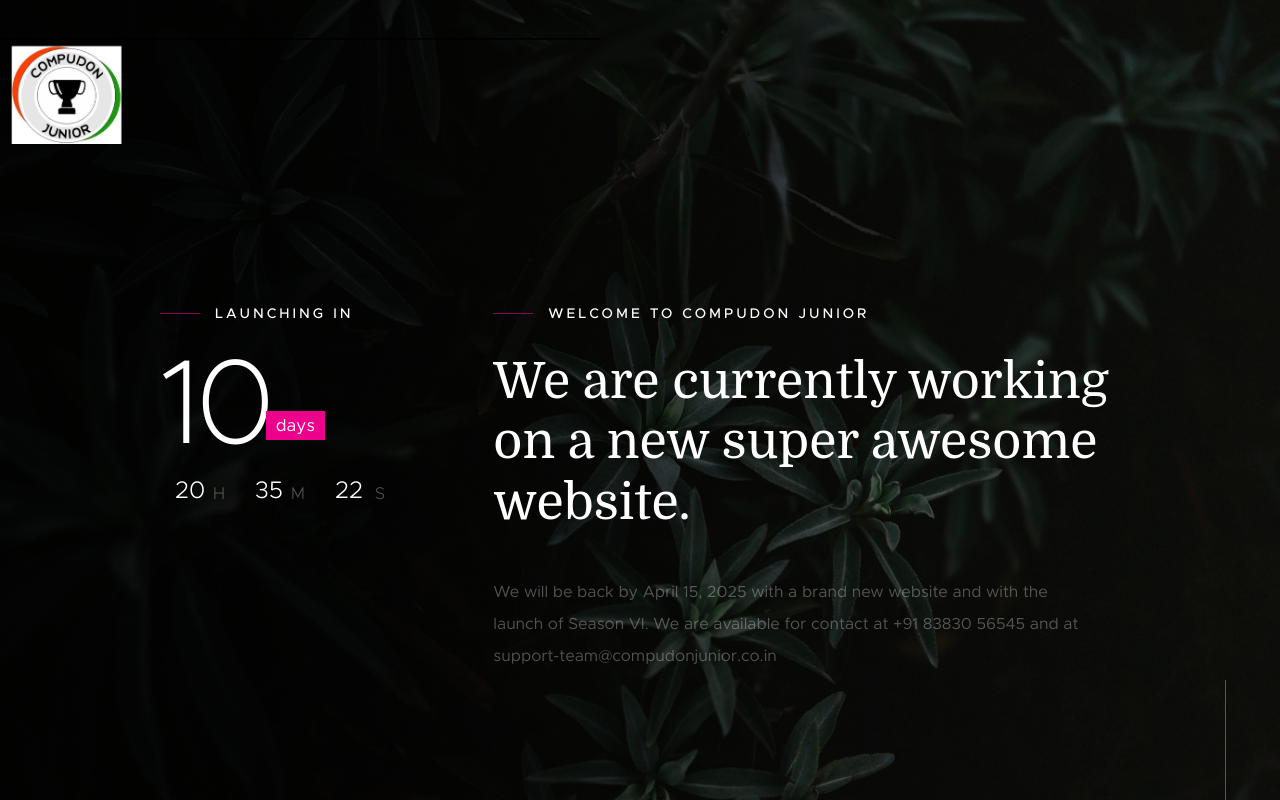
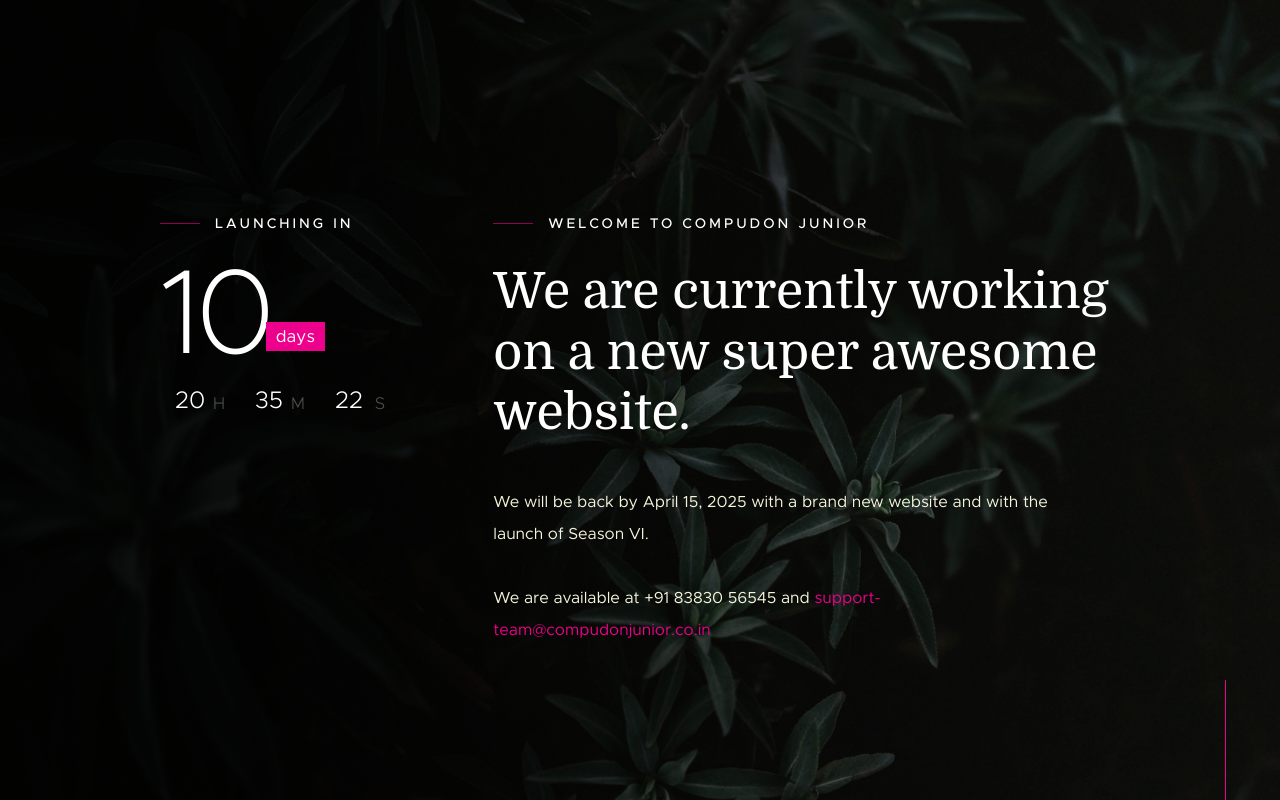
Before and after one commit to CES-Official/CJ-Website, a plain HTML site: page index.html in a window 1280 px wide. Drawn offline with Linux system fonts and the light colour scheme.

Commit message:
email as a link

```diff
--- a/index.html
+++ b/index.html
@@ -42,9 +42,9 @@
         <div class="home-content">
 
           <!--  <div class="home-logo"> -->
-           <a href="index-static-CJ.html">
+       <!--    <a href="index-static-CJ.html">
                     <img src="images/CJ logo.png" width="600" alt="Homepage">
-                </a>
+                </a>  -->
            <!-- </div> -->
 
             <div class="row home-content__main">
@@ -57,8 +57,9 @@
                     on a new super awesome <br> website.
                     </h1>
 
-                    <p color="white">
-                    We will be back by April 15, 2025 with a brand new website and with the launch of Season VI. We are available for contact at +91 83830 56545 and at support-team@compudonjunior.co.in</p>
+                    <p style="color:beige"">
+                    We will be back by April 15, 2025 with a brand new website and with the launch of Season VI. <br> <br> We are available at +91 83830 56545
+                    and <a href="mailto:support-team@compudonjunior.co.in">support-team@compudonjunior.co.in</a></p>
 
 
                   <!--  <div class="home-content__subscribe">
```
